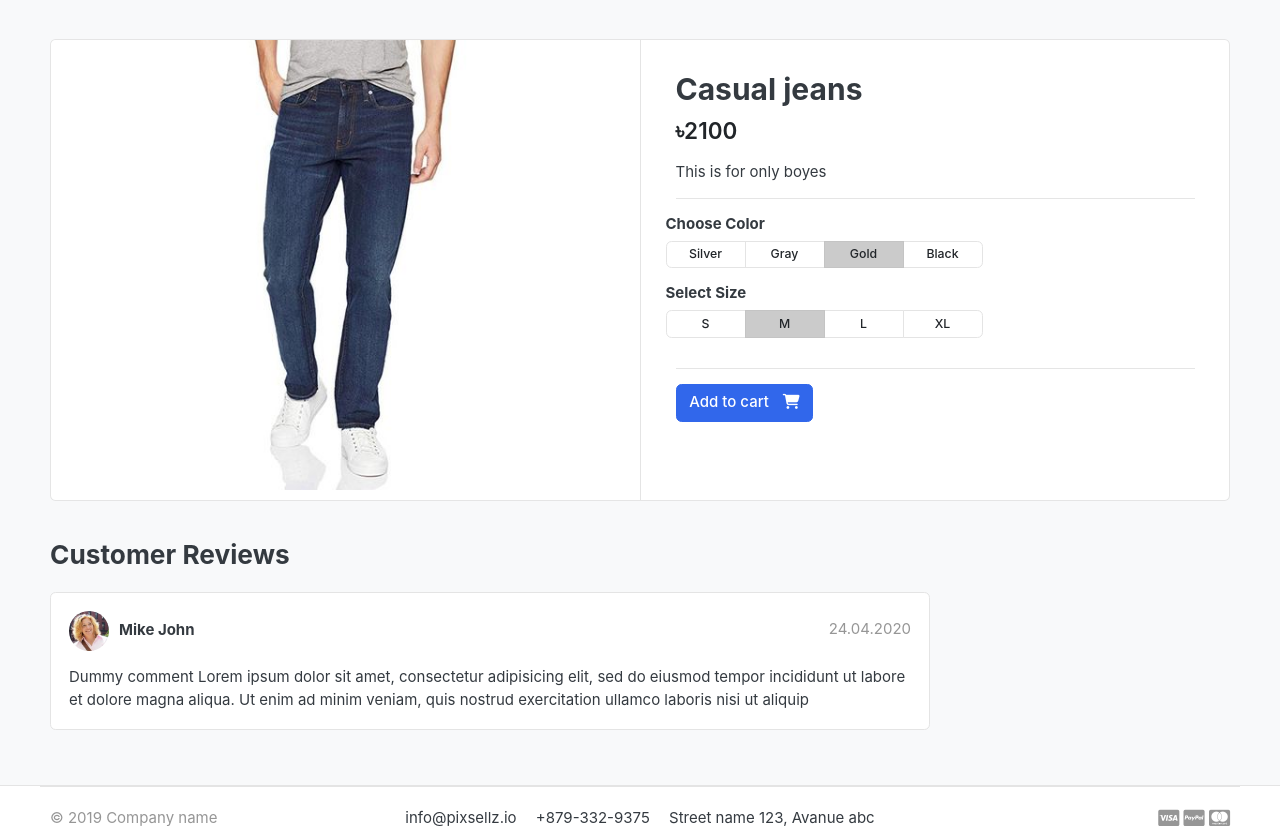
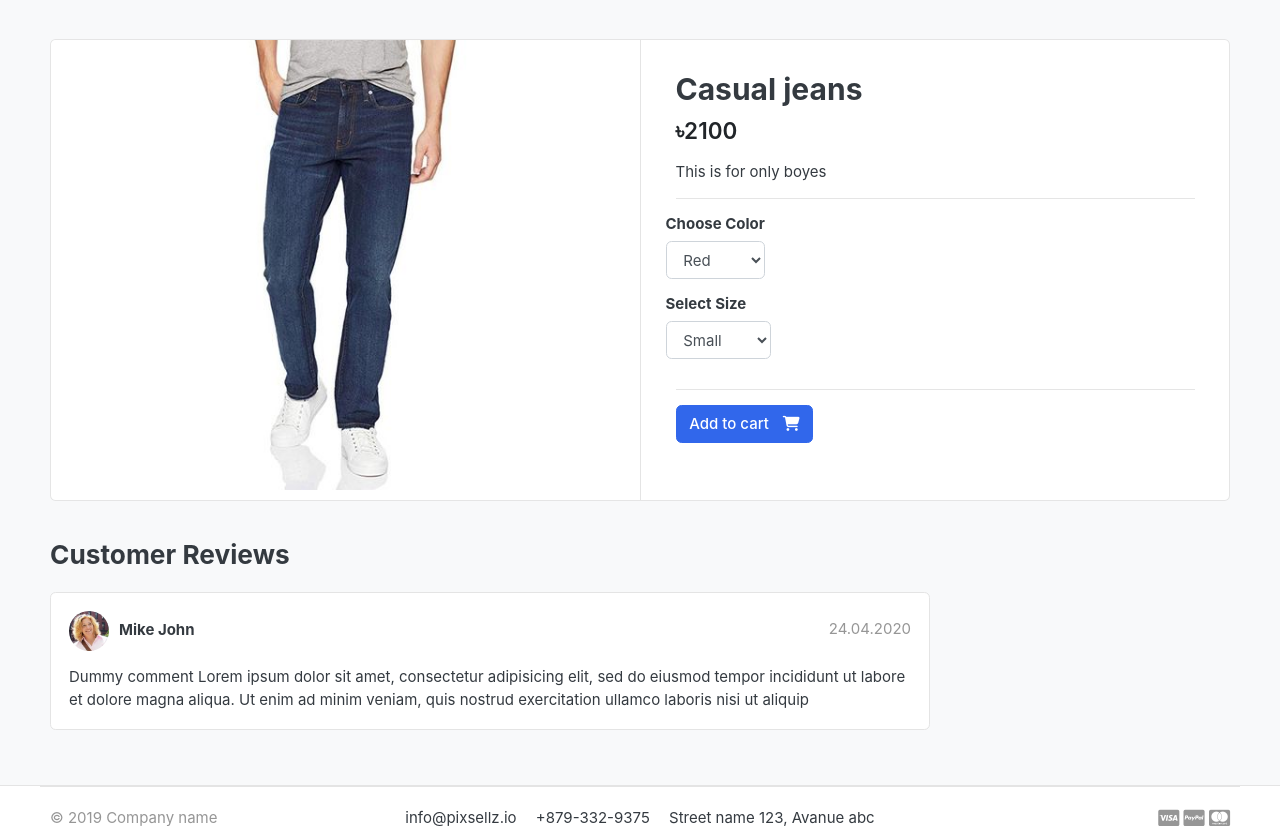
Before and after one commit to Asif294/GreatKart-E-commerch, a Django app: a page that uses templates/store/product_detail.html in a window 1280 px wide. Shown: the part 119-945 px from the top of the page. Run offline with Django 5.2, Linux system fonts and the light colour scheme; data comes from the database, SQL or seed files in the repository; some libraries are stand-ins or nearby versions; some web fonts are replaced.

Commit message:
color choose

```diff
--- a/templates/store/product_detail.html
+++ b/templates/store/product_detail.html
@@ -16,6 +16,9 @@
 </article>
 		</aside>
 		<main class="col-md-6 border-left">
+
+<form action="{%url 'add_cart' single_product.id%}" method="GET">
+
 <article class="content-body">
 
 <h2 class="title">{{single_product.product_name}}</h2>
@@ -30,39 +33,21 @@
 	<div class="row">
 		<div class="item-option-select">
 			<h6>Choose Color</h6>
-			<div class="btn-group btn-group-sm btn-group-toggle" data-toggle="buttons">
-			  <label class="btn btn-light">
-			    <input type="radio" name="radio_color"> Silver
-			  </label>
-			  <label class="btn btn-light">
-			    <input type="radio" name="radio_color" > Gray
-			  </label>
-			  <label class="btn btn-light active">
-			    <input type="radio" name="radio_color checked"> Gold
-			  </label>
-			  <label class="btn btn-light">
-			    <input type="radio" name="radio_color"> Black
-			  </label>
-			</div>
+			<select name="color" class="form-control">
+				<option value="red">Red</option>
+				<option value="yellow">Yellow</option>
+				<option value="green">Green</option>
+			</select>
 		</div>
 	</div> <!-- row.// -->
 	<div class="row">
 		<div class="item-option-select">
 			<h6>Select Size</h6>
-			<div class="btn-group btn-group-sm btn-group-toggle" data-toggle="buttons">
-			  <label class="btn btn-light">
-			    <input type="radio" name="radio_color"> S
-			  </label>
-			  <label class="btn btn-light active">
-			    <input type="radio" name="radio_color" checked> M
-			  </label>
-			  <label class="btn btn-light">
-			    <input type="radio" name="radio_color"> L
-			  </label>
-			  <label class="btn btn-light">
-			    <input type="radio" name="radio_color"> XL
-			  </label>
-			</div>
+			<select name="size" class="form-control">
+				<option value="small">Small</option>
+				<option value="medium">Medium</option>
+				<option value="large">Large</option>
+			</select>
 		</div>
 	</div> <!-- row.// -->
 	<hr>
@@ -73,11 +58,13 @@
 	  <a href="#" class="btn  btn-success"> <span class="text">Added to cart</span> <i class="fas fa-check"></i>  </a>
 	  <a href="{% url 'cart'%}" class="btn  btn-outline-primary"> <span class="text">View Cart</span> <i class="fas fa-eye"></i>  </a>
 	  {%else%}
-	<a href="{%url 'add_cart' single_product.id%}" class="btn  btn-primary"> <span class="text">Add to cart</span> <i class="fas fa-shopping-cart"></i>  </a>
+	<button type="submit"  class="btn  btn-primary"> <span class="text">Add to cart</span> <i class="fas fa-shopping-cart"></i>  </button>
 	{%endif%}
 	{%endif%}
 
 </article>
+</form>
+
 		</main>
 	</div>
 </div>
```
